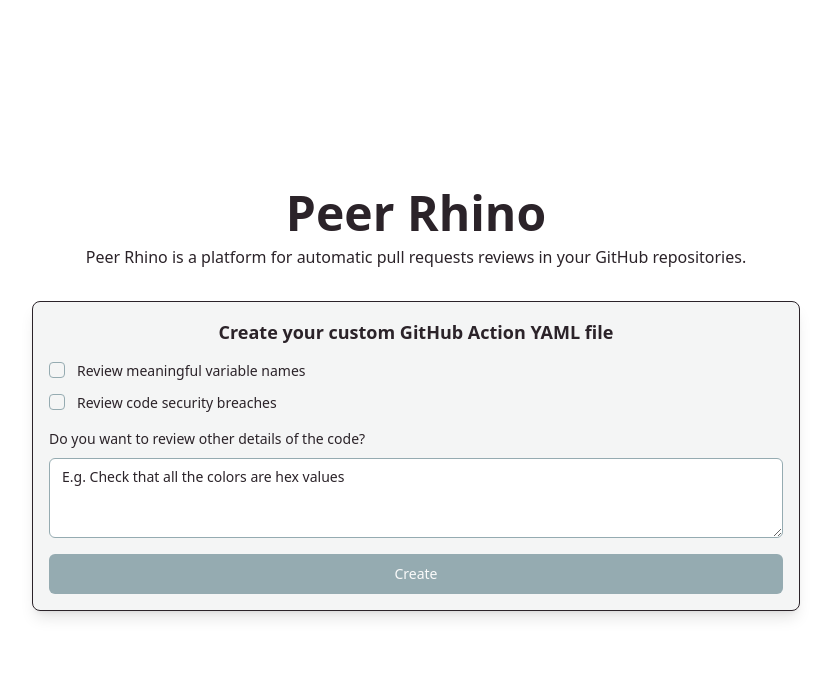
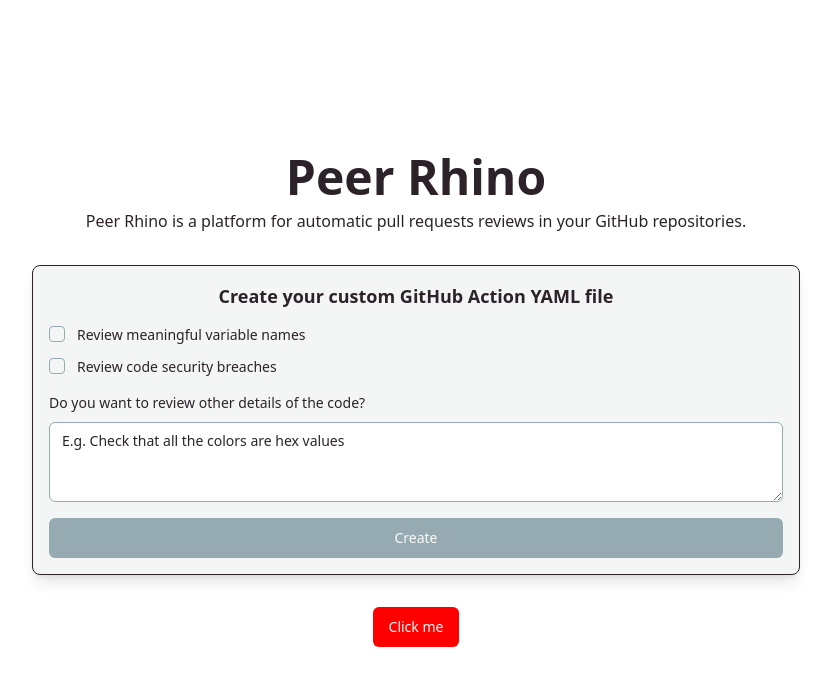
Before and after one commit to psotogomez/platanus-hackaton-g18, a Next.js app: page / in a window 1280 px wide. Shown: the top 686 px of the page, without its empty margins (224-1055 px from the left). Built offline with nearby package versions, Linux system fonts and the light colour scheme.

Commit message:
NO BORRAR PR

```diff
--- a/src/app/page.tsx
+++ b/src/app/page.tsx
@@ -1,8 +1,13 @@
 import { H1, P } from "@/ui/components/typography";
+import { Button } from "@/ui/components/button";
 import { WithPullRequestReviewConfigurationForm } from "./_components/with-pull-request-review-configuration-form";
 import { PullRequestReviewConfigurationForm } from "./_components/pull-request-review-configuration-form";
 
 export default function Home() {
+  const function1 = (a: number, b: number) => {
+    return a + b;
+  };
+
   return (
     <div className="flex flex-col size-full justify-center items-center gap-8">
       <div className="flex flex-col gap-2 justify-center items-center">
@@ -17,6 +22,14 @@ export default function Home() {
           <PullRequestReviewConfigurationForm />
         </WithPullRequestReviewConfigurationForm>
       </div>
+      <Button
+        onClick={() => function1(1, 2)}
+        style={{
+          backgroundColor: "red",
+        }}
+      >
+        Click me
+      </Button>
     </div>
   );
 }
```
